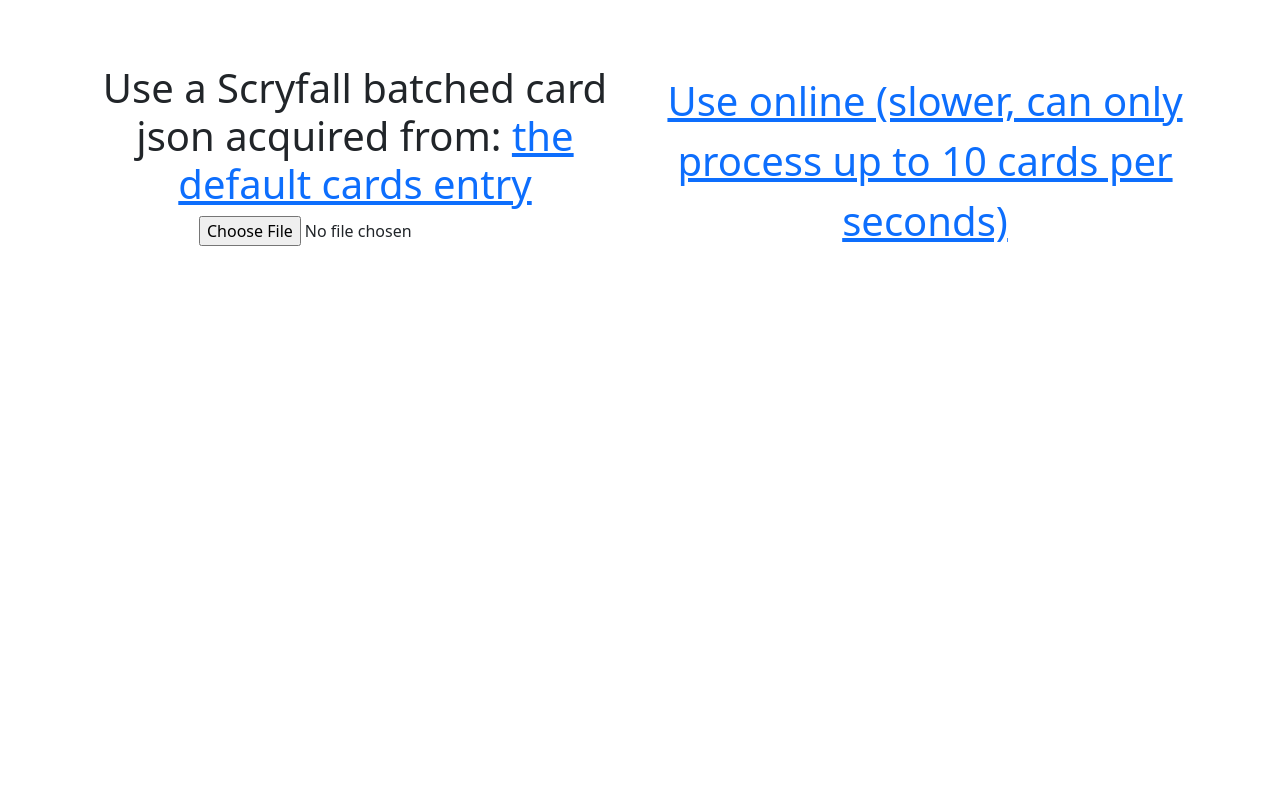
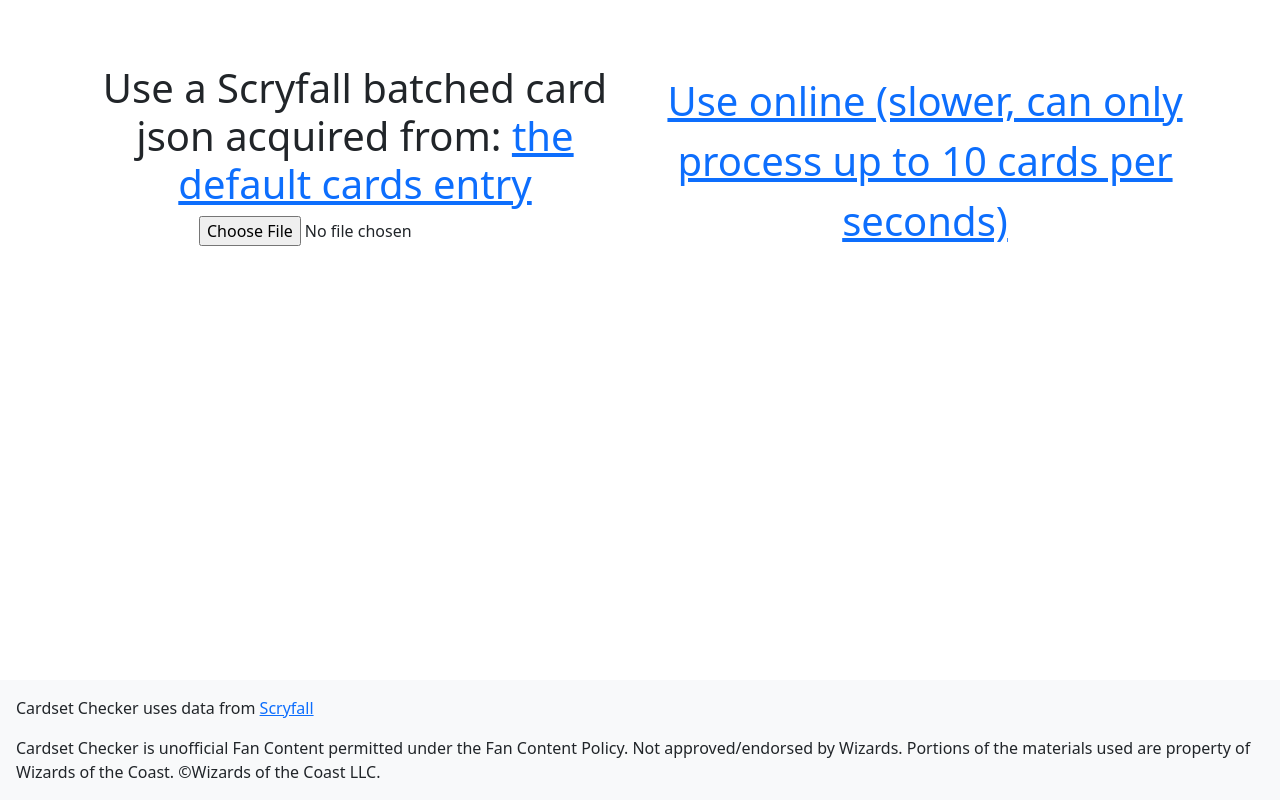
Before and after one commit to bountygiver/mtgCardSetChecker, a plain HTML site: page index.htm in a window 1280 px wide. Drawn offline with nearby package versions, Linux system fonts and the light colour scheme.

Commit message:
Updated title and footer disclaimer

```diff
--- a/index.htm
+++ b/index.htm
@@ -1,7 +1,7 @@
 <!DOCTYPE html>
-<html lang="en">
+<html class="h-100" lang="en">
     <head>
-        <title>Scryfall set browser</title>
+        <title>Cardset Checker</title>
         <meta name="viewport" content="width=device-width, initial-scale=1">
         <meta charset="utf-8">
         <script src="https://code.jquery.com/jquery-3.7.1.min.js" integrity="sha256-/JqT3SQfawRcv/BIHPThkBvs0OEvtFFmqPF/lYI/Cxo=" crossorigin="anonymous"></script>
@@ -17,10 +17,14 @@
                 user-select: none;
                 cursor: pointer;
             }
+
+            body {
+                min-height: 100%;
+            }
         </style>
     </head>
-    <body class="p-3">
-        <div ng-app="cardChecker" ng-controller="mainController">
+    <body class="d-flex flex-column h-100">
+        <div class="p-3" ng-app="cardChecker" ng-controller="mainController">
             <div id="dataSelect" class="container" ng-hide="cardLoaded || cardLoading">
                 <div class="row my-lg-5">
                     <form class="col col-lg-6 text-center align-items-center">
@@ -39,7 +43,7 @@
                 <div class="container-fluid">
                     <div class="row">
                         <div class="col-12 col-lg-6">
-                            <textarea id="cards" ng-model="cardsInput" ng-list="&#10;" ng-trim="false" class="form-control" style="width: 100%; height: 600px;"></textarea>
+                            <textarea id="cards" placeholder="Enter cards you want to check here..." ng-model="cardsInput" ng-list="&#10;" ng-trim="false" class="form-control" style="width: 100%; height: 600px;"></textarea>
                         </div>
                         <div class="col-12 col-lg-6">
                             <div id="setsChk" class="overflow-y-scroll p-1" style="height: 600px;">
@@ -82,6 +86,10 @@
                 </table>
             </div>
         </div>
+        <footer class="footer mt-auto pt-3 px-3 bg-light">
+            <p>Cardset Checker uses data from <a href="https://scryfall.com/">Scryfall</a></p>
+            <p>Cardset Checker is unofficial Fan Content permitted under the Fan Content Policy. Not approved/endorsed by Wizards. Portions of the materials used are property of Wizards of the Coast. ©Wizards of the Coast LLC.</p>
+        </footer>
     </body>
     <script>
         const app = angular.module('cardChecker', []);
```
